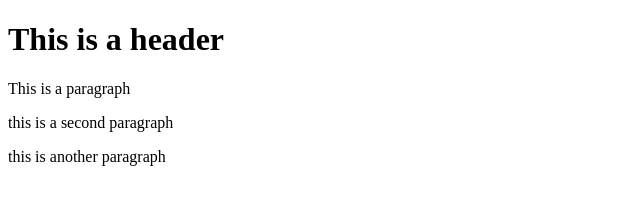
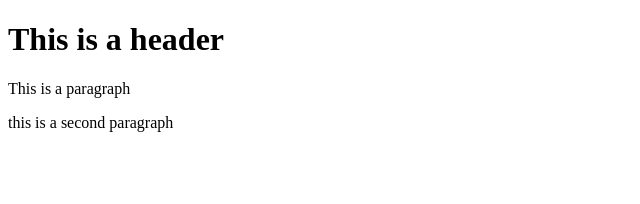
Before and after one commit to magedbebawy/git-test, a website: page index.html in a window 1280 px wide. Shown: the whole page, without its empty margins (0-640 px from the left). Drawn offline with Linux system fonts and the light colour scheme.

Commit message:
fifth commit

```diff
--- a/index.html
+++ b/index.html
@@ -9,6 +9,5 @@
     <h1>This is a header</h1>
     <p>This is a paragraph</p>
     <p>this is a second paragraph</p>
-    <p>this is another paragraph</p>
 </body>
 </html>
```
Also changed, not shown: package.json (added, +24 -0 lines), 2 other files.
